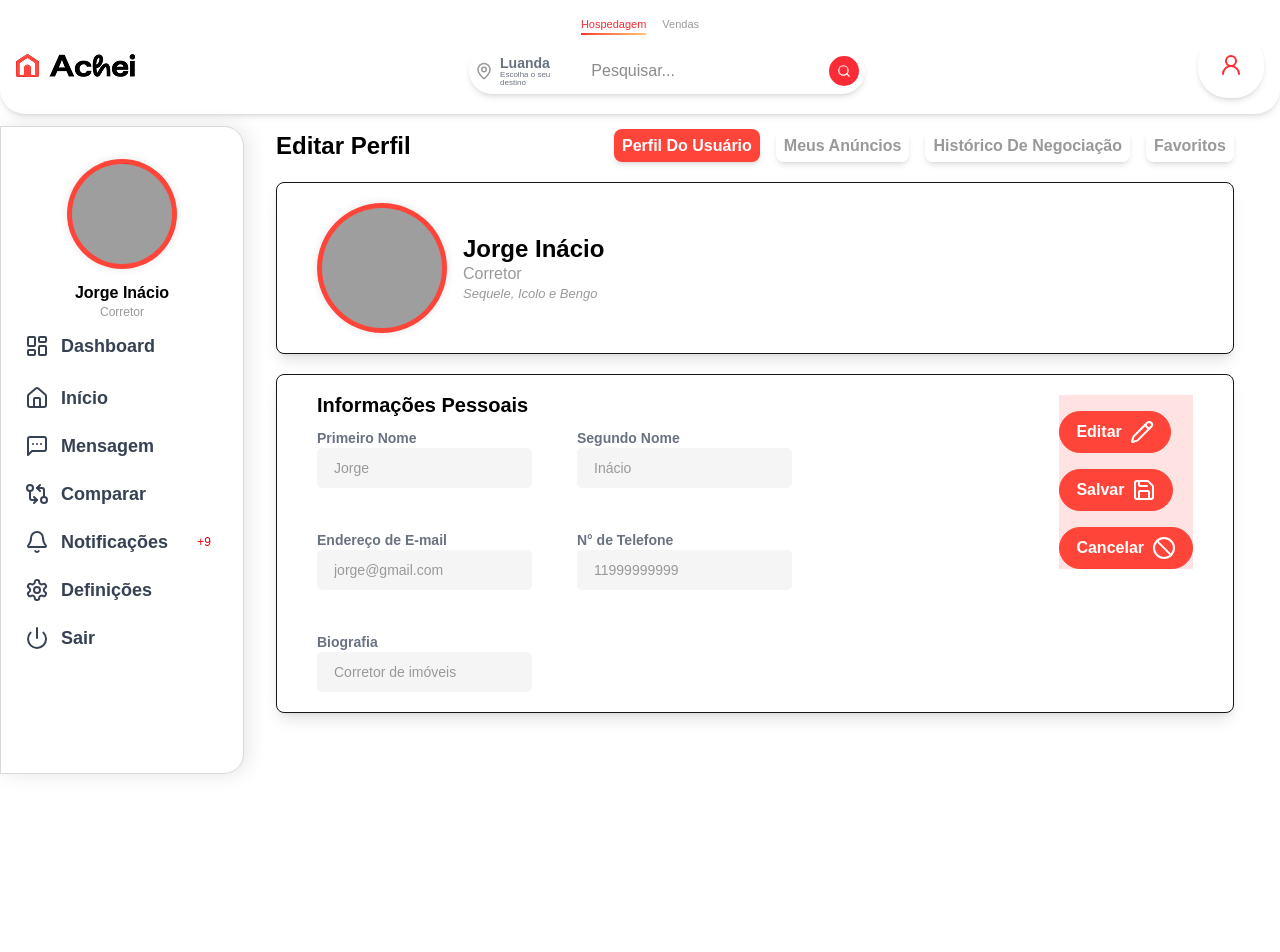
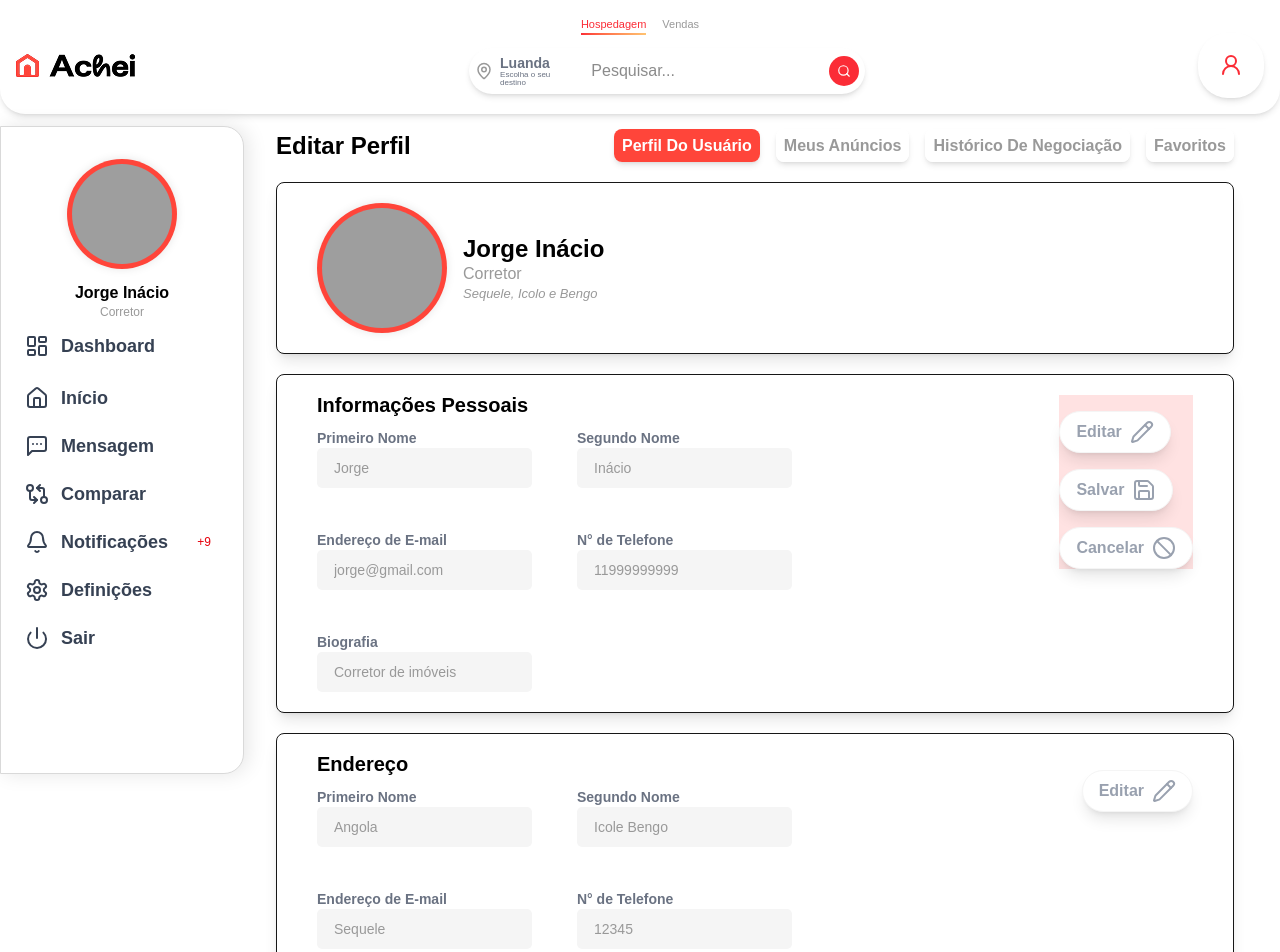
Before and after one commit to marceloJOse1978/acheiCasaFront, a Next.js app: page /profile in a window 1280 px wide. Shown: the top 952 px of the page. Before the commit the page ends 800 px from the top, so only its background shows below. Built offline with nearby package versions, Linux system fonts and the light colour scheme; grey boxes are pictures that could not be loaded.

Commit message:
Hablitei o Endereço

```diff
--- a/src/app/(pages)/profile/(ProfileComponents)/ProfileEditButton.tsx
+++ b/src/app/(pages)/profile/(ProfileComponents)/ProfileEditButton.tsx
@@ -12,7 +12,7 @@ export default function EditButton({ text, onClick, icon: Icon }: EditButtonProp
     <button
       type="button"
       onClick={onClick}
-      className="flex items-center justify-center gap-2 bg-[#FF453A] text-white rounded-[30px] py-2 px-4 mt-4 cursor-pointer hover:bg-[#fff] hover:text-[#FF453A] transition border border-[#FF453A]"
+      className="flex items-center justify-center gap-2 text-gray-400 rounded-[30px] py-2 px-4 mt-4 cursor-pointer  hover:text-[#999999] transition border shadow-lg  border-[#F5F5F5] bg-white hover:border-[#d9d9d9]"
     >
       <span className="font-semibold text-base leading-none tracking-normal text-center">{text}</span>
       <Icon />
--- a/src/app/(pages)/profile/(ProfileComponents)/ProfileInformation.tsx
+++ b/src/app/(pages)/profile/(ProfileComponents)/ProfileInformation.tsx
@@ -21,7 +21,7 @@ export default function ShowInformation({
       <input
         type="text"
         className={`w-full h-[40px] rounded-[5px] px-4 py-2 text-sm leading-none tracking-normal mt-[3px]
-          ${isEditable ? 'bg-white text-[#000000] border border-[#FF453A] outline-none' : 'bg-[#F5F5F5] text-[#999999] border border-transparent'}
+          ${isEditable ? 'bg-white text- border border-[#FF453A] outline-none' : 'bg-[#F5F5F5] text-[#999999] border border-transparent'}
         `}
         value={inputValue}
         onChange={(e) => setInputValue(e.target.value)}
--- a/src/app/(pages)/profile/(ProfileComponents)/ProfileMenu.tsx
+++ b/src/app/(pages)/profile/(ProfileComponents)/ProfileMenu.tsx
@@ -19,12 +19,12 @@ export default function MenuProfile (
     return (
         <div className='mb-6 mt-1 flex items-center justify-between'>
             <p className='text-[#000] font-bold text-2xl leading-none tracking-normal'>{title}</p>
-            <ul className="flex items-center justify-start gap-4">
+           { <ul className="flex items-center justify-start gap-4">
                 <li><CommunButton text='Perfil do Usuário' hrefLink='/profile' active={profile} /></li>
                 <li><CommunButton text='Meus Anúncios' hrefLink='/profile/announcement' active={anuncio} /></li>
                 <li><CommunButton text='Histórico de Negociação' hrefLink='/profile/history' active={history} /></li>
                 <li><CommunButton text='Favoritos' hrefLink='/profile/favorite' active={favorite} /></li>
-            </ul>
+            </ul>}
         </div>
     )
 }
--- a/src/app/(pages)/profile/page.tsx
+++ b/src/app/(pages)/profile/page.tsx
@@ -64,7 +64,7 @@ export default function Profile(){
                         <ProfileSave />
                     </div>
                 </ProfileContainer>
-                {/* <ProfileContainer marginTop={0}>
+                <ProfileContainer marginTop={0}>
                     <div className=''>
                         <Title text='Endereço' />
                         <div className='grid grid-cols-2 gap-[45px] mt-4'>
@@ -74,8 +74,8 @@ export default function Profile(){
                             <ShowInformation keyText='N° de Telefone' keyValue={users[0].postalCode} />
                         </div>
                     </div>
-                    <EditButon onClick={handleEditClick} />
-                </ProfileContainer> */}
+                    <EditButon text="Editar" icon={Pencil} onClick={handleEditClick} />
+                </ProfileContainer>
             </div>
         </section>
     )
```
Also changed, not shown: src/app/(pages)/profile/(ProfileComponents)/ProfileContainer.tsx (line endings or trailing spaces).
